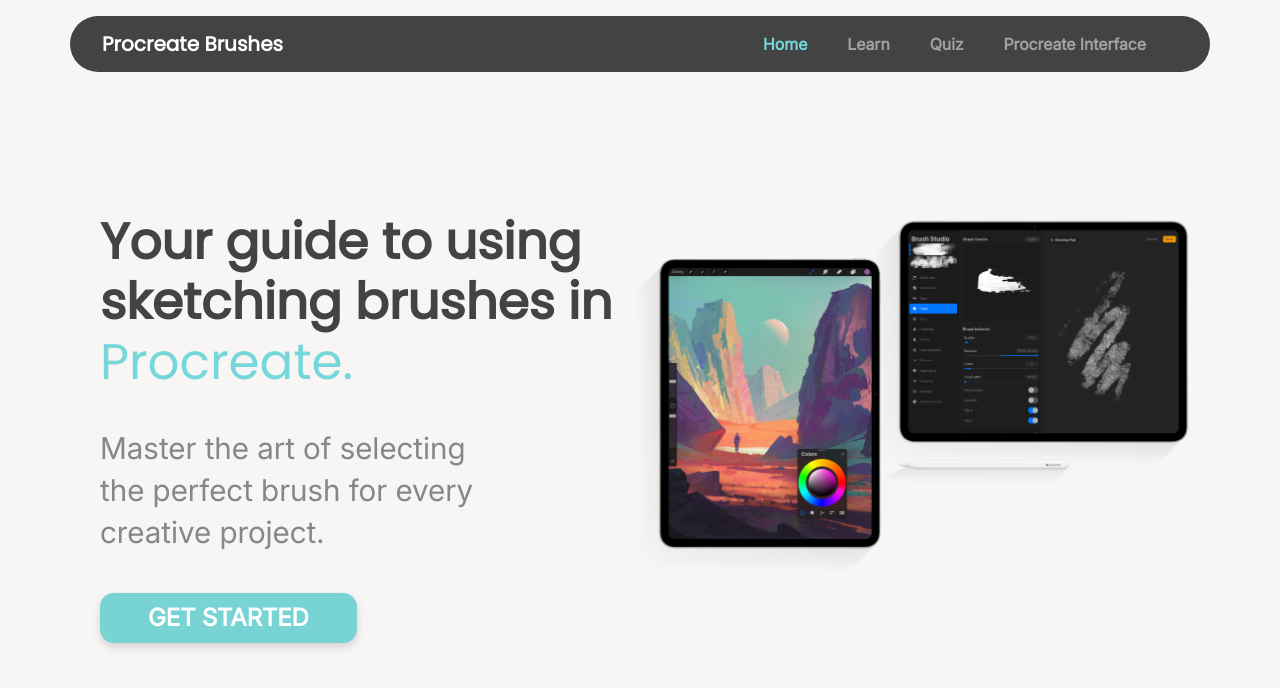
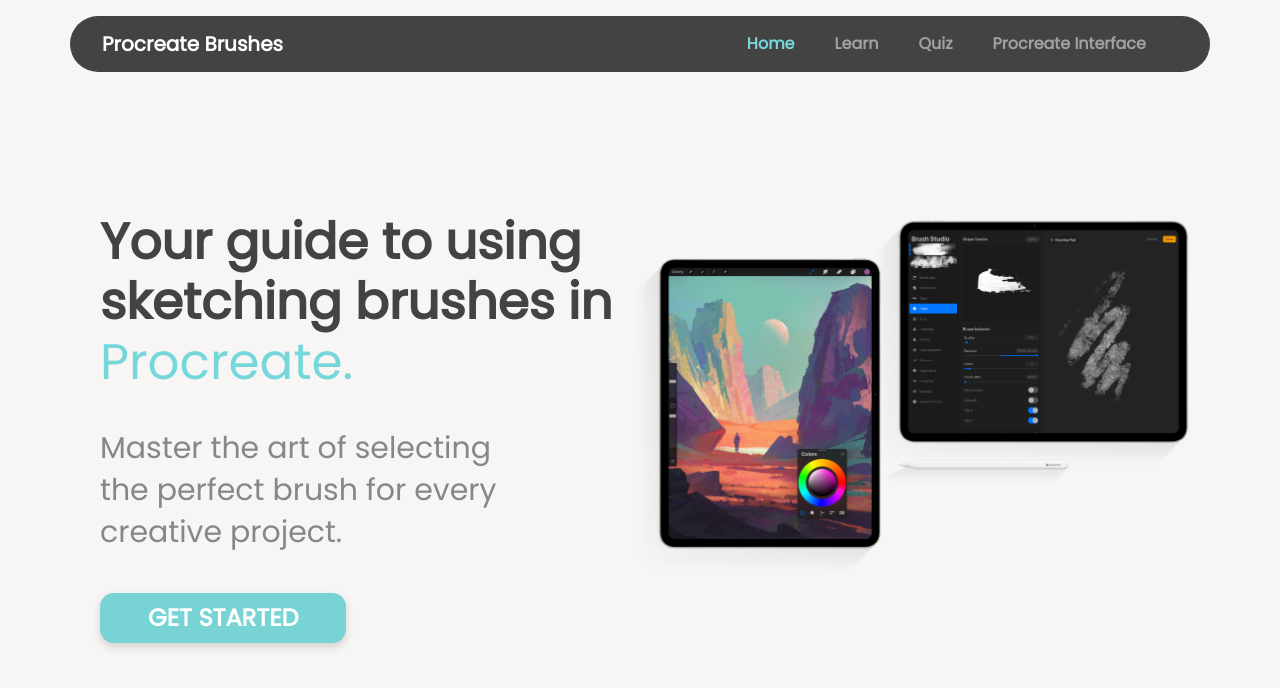
Before and after one commit to savannahhlyles/ui-final, a Flask app: page / in a window 1280 px wide. Shown: the top 688 px of the page. Run offline with Flask 3, Linux system fonts and the light colour scheme; some libraries are stand-ins or nearby versions.

Commit message:
font fix

```diff
--- a/static/main.css
+++ b/static/main.css
@@ -5,12 +5,6 @@
   font-style: normal;
 }
 
-@font-face {
-  font-family: 'Inter';
-  src: url('/static/fonts/Inter.ttf') format('truetype');
-  font-weight: normal;
-  font-style: normal;
-}
 
 #popup-message.show {
     display: block !important;
@@ -22,7 +16,7 @@
 
 body {
   background-color: #f8f6f5;
-  font-family: 'Inter', sans-serif;
+  font-family: 'Poppins', Arial, sans-serif;
   margin: 0;
   padding: 0;
 }
@@ -69,8 +63,6 @@ h1, h2, h3, .navbar-brand, .big-bold, .quiz-start-heading {
   .navbar-nav .nav-link.active {
     color: #76d7db !important;
   }
-
-
 
   .btn-accent {
     background-color: #76e0df;
@@ -295,6 +287,7 @@ h1, h2, h3, .navbar-brand, .big-bold, .quiz-start-heading {
     font-weight: bold;
     color: #4d4d4d;
     font-size: 2rem;
+    border: 10px;
 }
 
 .bordered{
@@ -733,3 +726,7 @@ h1, h2, h3, .navbar-brand, .big-bold, .quiz-start-heading {
     width: 100%;
   }
 }
+
+* {
+  font-family: inherit;
+}
```
Also changed, not shown: static/fonts/Inter.ttf (deleted).
